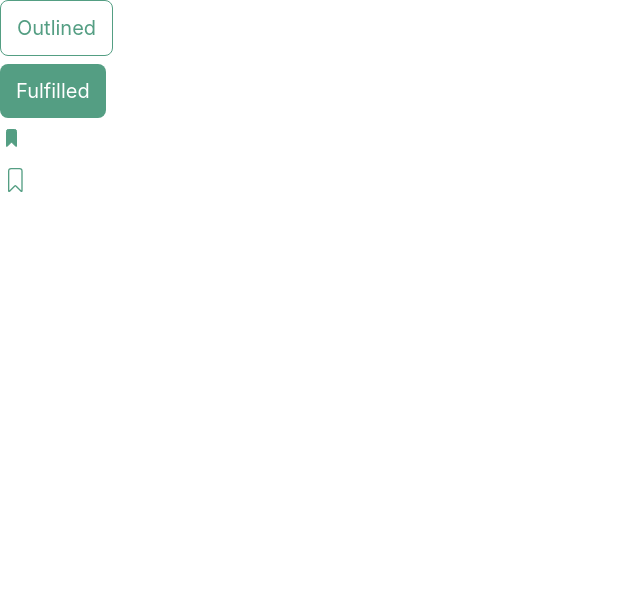
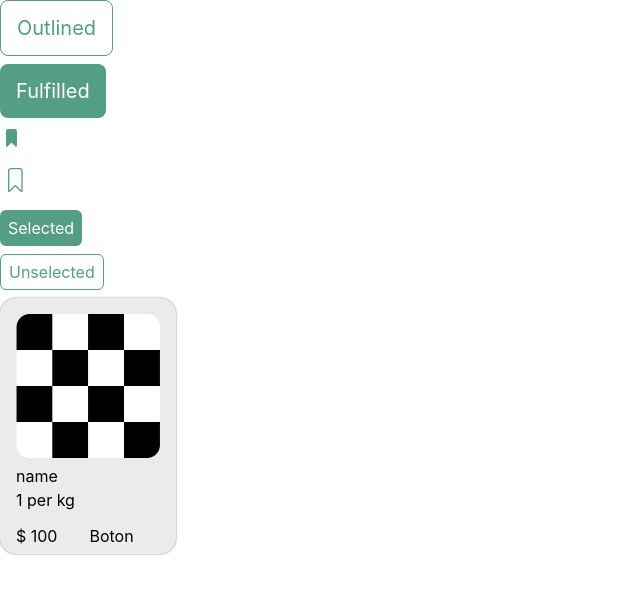
Before and after one commit to NumaLeone/grupo5-interacciones, a React (Create React App) app: page /design in a window 1280 px wide. Shown: the top 594 px of the page, without its empty margins (0-640 px from the left). Built offline with nearby package versions, Linux system fonts and the light colour scheme.

Commit message:
arranque el componente de card

```diff
--- /dev/null
+++ b/src/components/AddToCartButton/index.tsx
@@ -0,0 +1,6 @@
+const AddToCartButton = ()=>{
+//falta el icono
+
+}
+
+export default AddToCartButton;
--- /dev/null
+++ b/src/components/FilterButton/index.tsx
@@ -0,0 +1,16 @@
+interface FilterButtonInterface {
+    text: string,
+    selected?: boolean
+}
+
+const FilterButton = ({text, selected = false}: FilterButtonInterface) => {
+    const extraStyles = selected ? "bg-primary-100 text-white " : "bg-white text-primary-100 border border-primary-100"
+
+    return (
+        <>
+            <button className={`mi-w-14 h-9 rounded-md py-0 px-2 ${extraStyles}`}>{text}</button>
+        </>
+    )
+
+}
+export default FilterButton;
--- /dev/null
+++ b/src/components/IngredientCard/index.tsx
@@ -0,0 +1,27 @@
+interface IngredientCardInterface {
+    name: string,
+    price: number,
+    pricePerKG: number,
+    saved?: boolean,
+    img: string
+}
+
+const IngredientCard = ({name, price, pricePerKG, saved = false, img}: IngredientCardInterface) => {
+
+    return (
+        <>
+            <div className={"h-64 w-44 bg-secondary-10 rounded-2xl shadow-cardShadow p-4 flex flex-col"}>
+                <div><img className={"h-36 w-36 mb-1.5"} src={img} alt={name}/></div>
+                <div>name</div>
+                <div className={"mb-3"}>{pricePerKG} per kg</div>
+                <div className="flex flex-row">
+                    <div className={"mr-8"}>$ {price}</div>
+                    <div>Boton</div>
+                </div>
+            </div>
+        </>
+    );
+
+}
+
+export default IngredientCard;
--- a/src/pages/DesignSystem/index.tsx
+++ b/src/pages/DesignSystem/index.tsx
@@ -1,5 +1,8 @@
 import Button from "../../components/Button";
 import BookmarkButton from "../../components/BookmarkButton";
+import FilterButton from "../../components/FilterButton";
+import IngredientCard from "../../components/IngredientCard";
+import img from '../../icons/img.png'
 
 const DesignSystem = () => {
 
@@ -21,6 +24,15 @@ const DesignSystem = () => {
         <div className={"mb-2"}>
             <BookmarkButton size={32} checked={false} onClick={handleClick}></BookmarkButton>
         </div>
+        <div className={"mb-2"}>
+            <FilterButton text={"Selected"} selected={true} />
+        </div>
+        <div className={"mb-2"}>
+            <FilterButton text={"Unselected"} selected={false} />
+        </div>
+        <div className={"mb-2"}>
+            <IngredientCard name={"name"} price={100} pricePerKG={1} img={img}/>
+        </div>
     </>
   );
 };
--- a/tailwind.config.js
+++ b/tailwind.config.js
@@ -21,6 +21,9 @@ module.exports = {
       width: {
         large: "358px",
       },
+      boxShadow:{
+        cardShadow: "0px 0px 2px 0px rgba(0, 0, 0, 0.55)"
+      }
     },
     fontSize: {
       small: "12px",
```
Also changed, not shown: src/icons/img.png (added).
